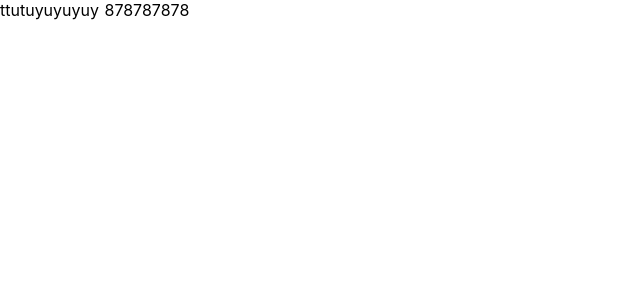
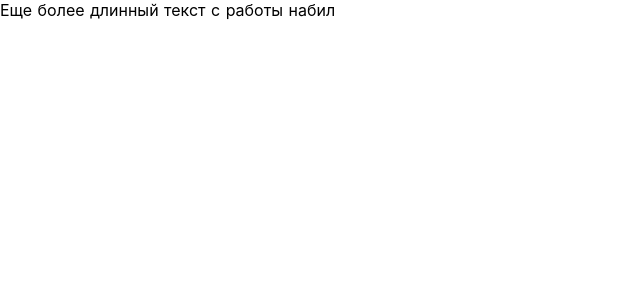
Before and after one commit to almaz73/FatherAndSon, a Nuxt app: page /Task2 in a window 1280 px wide. Shown: the top 300 px of the page, without its empty margins (0-640 px from the left). Built offline with nearby package versions, Linux system fonts and the light colour scheme.

Commit message:
from far away

```diff
--- a/pages/Task2.vue
+++ b/pages/Task2.vue
@@ -1,7 +1,6 @@
 <template>
     <div>
-ttutuyuyuyuy
-      878787878
+      Еще более длинный текст с работы набил
     </div>
 </template>
 
```
